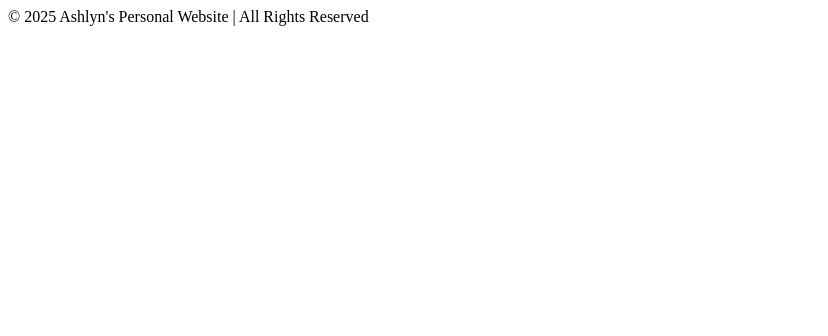
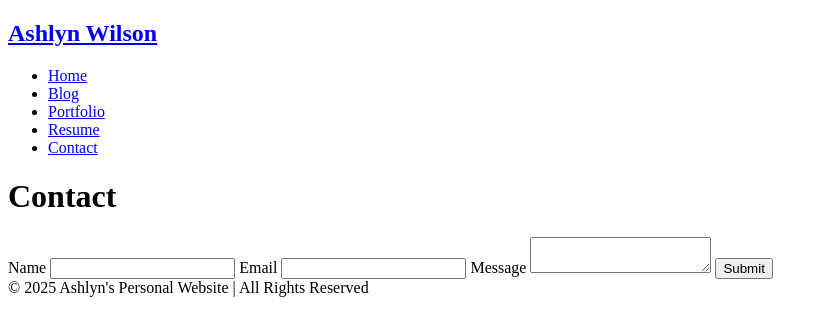
Before and after one commit to ashlynswilson/ashlynswilson.github.io, a plain HTML site: page contact.html in a window 1280 px wide. Shown: the whole page, without its empty margins (0-828 px from the left). Drawn offline with Linux system fonts and the light colour scheme.

Commit message:
feat: add contact.html

```diff
--- a/contact.html
+++ b/contact.html
@@ -4,11 +4,31 @@
     <title>Contact</title>
   </head>
   <body>
-    <nav>
-
+    <nav class="navbar">
+        <h1 class="logo">
+            <a href="index.html">Ashlyn Wilson</a>
+        </h1>
+        <ul class="nav-list">
+            <li><a href="index.html">Home</a></li>
+            <li><a href="blog.html">Blog</a></li>
+            <li><a href="portfolio.html">Portfolio</a></li>
+            <li><a href="resume.html">Resume</a></li>
+            <li><a href="contact.html">Contact</a></li>
+        </ul>
     </nav>
     <main>
+        <h1 class="page-title">Contact</h1>
+        <form id="contact-form">
+            <label for="name">Name</label>
+            <input type="text" id="name">
+            <label for="email">Email</label>
+            <input type="email" id="email">
+            <label for="message">Message</label>
+            <textarea>
 
+            </textarea>
+            <input type="submit">
+        </form>
     </main>
     <footer>
         © 2025 Ashlyn's Personal Website | All Rights Reserved
```
